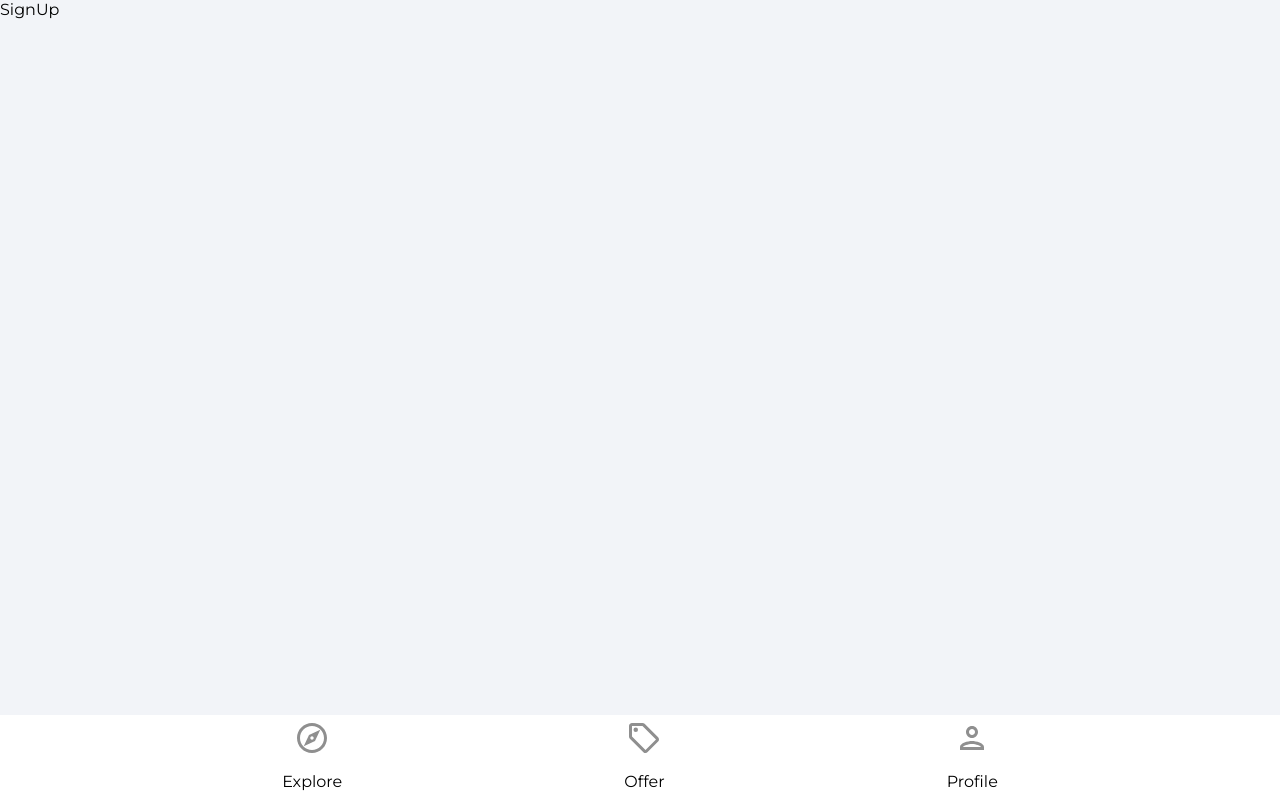
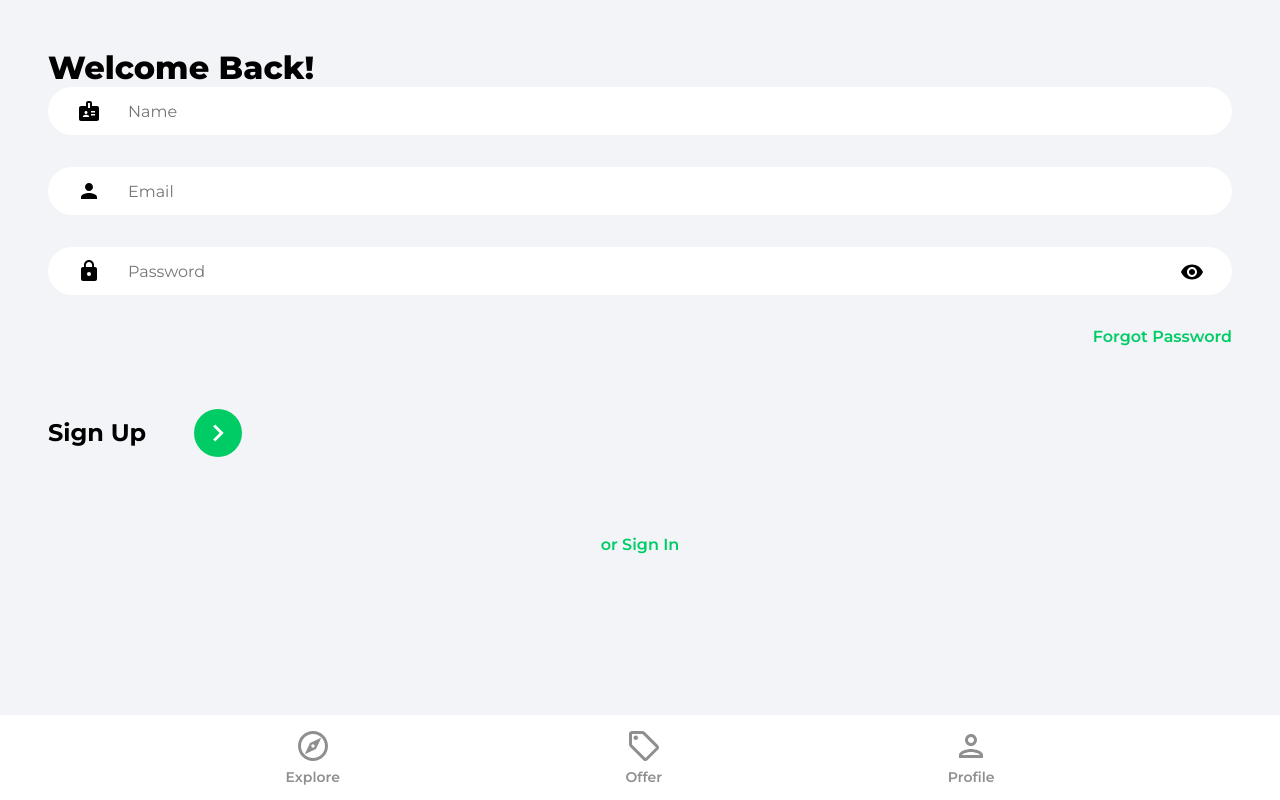
Before and after one commit to Tushar-017/House-marketplace-App, a React (Create React App) app: page /sign-up in a window 1280 px wide. Built offline with nearby package versions, Linux system fonts and the light colour scheme.

Commit message:
sign-in and sign-up added

```diff
--- a/package.json
+++ b/package.json
@@ -11,6 +11,7 @@
     "react-dom": "^18.2.0",
     "react-router-dom": "^6.3.0",
     "react-scripts": "5.0.1",
+    "react-toastify": "^9.0.8",
     "web-vitals": "^2.1.4"
   },
   "scripts": {
--- a/src/App.js
+++ b/src/App.js
@@ -1,4 +1,6 @@
 import { BrowserRouter, Route, Routes} from 'react-router-dom'
+import { ToastContainer  } from 'react-toastify'
+import 'react-toastify/dist/ReactToastify.css';
 
 import Explore from './pages/Explore'
 import Offers from './pages/Offers'
@@ -18,10 +20,12 @@
           <Route path='/profile' element={<Profile/>} />
           <Route path='/sign-in' element={<SignIn/>} />
           <Route path='/sign-up' element={<SignUp/>} />
-          <Route path='/forget-password' element={<ForgotPassword/>} />
+          <Route path='/forgot-password' element={<ForgotPassword/>} />
         </Routes>
         <Navbar/>
       </BrowserRouter>
+
+      <ToastContainer/>
     </>
   );
 }
--- a/src/components/Navbar.jsx
+++ b/src/components/Navbar.jsx
@@ -20,15 +20,15 @@
         <ul className="navbarListItems">
           <li className="navbarListItem" onClick={() => navigate('/')}>
             <ExploreIcon fill={pathMatchRoute('/') ? '#2c2c2c' : '#8f8f8f'} width={36} height={36} />
-            <p>Explore</p>
+            <p className={pathMatchRoute('/') ? 'navbarListItemNameActive' : 'navbarListItemName'}>Explore</p>
           </li>
           <li className="navbarListItem" onClick={() => navigate('/offers')}>
             <OfferIcon fill={pathMatchRoute('/offers') ? '#2c2c2c' : '#8f8f8f'} width={36} height={36} />
-            <p>Offer</p>
+            <p className={pathMatchRoute('/offers') ? 'navbarListItemNameActive' : 'navbarListItemName'}>Offer</p>
           </li>
           <li className="navbarListItem" onClick={() => navigate('/profile')}>
             <PersonOutlineIcon fill={pathMatchRoute('/profile') ? '#2c2c2c' : '#8f8f8f'} width={36} height={36} />
-            <p>Profile</p>
+            <p className={pathMatchRoute('/profile') ? 'navbarListItemNameActive' : 'navbarListItemName'}>Profile</p>
           </li>
         </ul>
       </nav>
--- a/src/firebase.config.js
+++ b/src/firebase.config.js
@@ -11,6 +11,6 @@
 };
 
 // const app is useless here we only need to initializeApp
-const app = initializeApp(firebaseConfig);
+export const app = initializeApp(firebaseConfig);
 
 export const db = getFirestore()
--- a/src/pages/ForgotPassword.jsx
+++ b/src/pages/ForgotPassword.jsx
@@ -1,8 +1,8 @@
 function ForgotPassword() {
   return (
-    <div>
-      ForgotPassword
-    </div>
+    <h1>
+      Forgot Password
+    </h1>
   )
 }
 
--- a/src/pages/Profile.jsx
+++ b/src/pages/Profile.jsx
@@ -1,9 +1,51 @@
+import { getAuth } from "firebase/auth"
+import { useState } from "react"
+import { useNavigate, Link } from "react-router-dom"
+import { updateDoc } from 'firebase/firestore'
+
+import {db} from '../firebase.config'
+
 function Profile() {
-  return (
-    <div>
-      <h1>Profile</h1>
-    </div>
-  )
+  const auth = getAuth()
+
+  // STATE
+  const [changeDetails, setChangeDetails] = useState(false)
+  const [formData, setFormData] = useState({
+    name: auth.currentUser.displayName,
+    email: auth.currentUser.email
+  })
+
+  const {name, email} = formData
+
+  const navigate =  useNavigate()
+
+  const onLogout = () => {
+    auth.signOut()
+    navigate('/')
+  }
+
+  const onSubmit = () => {
+    console.log(123)
+  }
+
+  return <div className="profile">
+    <header className="profileHeader">
+      <p className="pageHeader">My Profile</p>
+      <button type="button" className="logOut" onClick={onLogout}>Logout</button>
+    </header>
+
+    <main>
+      <div className="profileDetailsHeader">
+        <p className="profileDetailsText">Personal Details</p>
+        <p className="changePersonalDetails" onClick={() => {
+          changeDetails && onsubmit()
+          setChangeDetails((prevState) => !prevState)
+        }}>
+          {changeDetails ? 'done' : 'change'}
+        </p>
+      </div>
+    </main>
+  </div>
 }
 
 export default Profile
--- a/src/pages/SignIn.jsx
+++ b/src/pages/SignIn.jsx
@@ -1,10 +1,96 @@
+import { useState } from "react"
+import {Link, useNavigate} from 'react-router-dom'
+import {toast} from 'react-toastify'
+import { getAuth, signInWithEmailAndPassword} from "firebase/auth"
 
+import {ReactComponent as ArrowRightIcon} from '../assets/svg/keyboardArrowRightIcon.svg'
+import visibilityIcon from '../assets/svg/visibilityIcon.svg'
 
 function SignIn() {
+  const [showPassword, setShowPassword] = useState(false)
+  const [formData, setFormData] = useState({
+    email: '',
+    password: ''
+  })
+  const {email, password} = formData
+  const navigate = useNavigate()
+
+  const onChange = (e) => {
+    setFormData((prevState) => ({
+      ...prevState,
+      [e.target.id]: e.target.value
+    }))
+  }
+
+  const onSubmit = async (e) => {
+    e.preventDefault()
+
+    try {
+      const auth = getAuth()
+      const userCredential = await signInWithEmailAndPassword(auth, email, password)
+      // console.log(userCredential)
+
+      if(userCredential.user){
+        navigate('/')
+      }
+    } catch (error) {
+      toast.error('Wrong User Credentials')
+    }
+
+  }
+
   return (
-    <div>
-      SignIn
-    </div>
+    <>
+      <div className="pageContainer">
+        <header>
+          <div className="pageHeader">
+            Welcome Back!
+          </div>
+        </header>
+
+        <form onSubmit={onSubmit}>
+          <input
+            type="email"
+            placeholder="Email"
+            id="email"
+            className="emailInput"
+            value={email}
+            onChange={onChange}
+          />
+
+          <div className="passwordInputDiv">
+            <input
+              type={showPassword ? 'text' : 'password'}
+              className='passwordInput'
+              placeholder="Password"
+              id="password"
+              value={password}
+              onChange={onChange}
+            />
+
+            <img src={visibilityIcon} alt="show password"
+              className="showPassword"
+              onClick={() => {setShowPassword((prevState) => !prevState)}}
+            />
+          </div>
+          <Link to='/forgot-password' className="forgotPasswordLink">Forgot Password</Link>
+
+          <div className="signInBar">
+            <p className="signInText">
+              Sign In
+            </p>
+            <button className="signInButton">
+              <ArrowRightIcon fill="#fff" width={34} height={34} />
+            </button>
+          </div>
+        </form>
+        {/* Google Oauth */}
+
+        <Link to='/sign-up' className="registerLink">
+          Sign Up Instead
+        </Link>
+      </div>
+    </>
   )
 }
 
--- a/src/pages/SignUp.jsx
+++ b/src/pages/SignUp.jsx
@@ -1,8 +1,116 @@
+import { useState } from "react"
+import {Link, useNavigate} from 'react-router-dom'
+import {getAuth, createUserWithEmailAndPassword, updateProfile} from 'firebase/auth'
+import { setDoc, doc, serverTimestamp } from "firebase/firestore"
+import {toast} from 'react-toastify'
+
+
+import {db} from '../firebase.config'
+import {ReactComponent as ArrowRightIcon} from '../assets/svg/keyboardArrowRightIcon.svg'
+import visibilityIcon from '../assets/svg/visibilityIcon.svg'
+
 function SignUp() {
+  const [showPassword, setShowPassword] = useState(false)
+  const [formData, setFormData] = useState({
+    name:'',
+    email: '',
+    password: ''
+  })
+  const {name, email, password} = formData
+  const navigate = useNavigate()
+
+  const onChange = (e) => {
+    setFormData((prevState) => ({
+      ...prevState,
+      [e.target.id]: e.target.value
+    }))
+  }
+
+  const onSubmit = async (e) => {
+    e.preventDefault()
+    try{
+      const auth = getAuth()
+      const userCredential = await createUserWithEmailAndPassword(auth,email,password)
+      // console.log(userCredential)
+      const user = userCredential.user
+
+      updateProfile(auth.currentUser, {
+        displayName: name,
+      })
+
+      const formDataCopy = {...formData}
+      delete formDataCopy.password
+      formDataCopy.timestamp = serverTimestamp()
+
+      await setDoc(doc(db, 'users', user.uid), formDataCopy)
+
+      navigate('/')
+    } catch(error){
+      toast.error('Something Went Wrong with registration')
+    }
+  }
+
   return (
-    <div>
-      SignUp
-    </div>
+    <>
+      <div className="pageContainer">
+        <header>
+          <div className="pageHeader">
+            Welcome Back!
+          </div>
+        </header>
+
+        <form onSubmit={onSubmit}>
+          <input
+            type="name"
+            placeholder="Name"
+            id="name"
+            className="nameInput"
+            value={name}
+            onChange={onChange}
+          />
+
+          <input
+            type="email"
+            placeholder="Email"
+            id="email"
+            className="emailInput"
+            value={email}
+            onChange={onChange}
+          />
+
+          <div className="passwordInputDiv">
+            <input
+              type={showPassword ? 'text' : 'password'}
+              className='passwordInput'
+              placeholder="Password"
+              id="password"
+              value={password}
+              onChange={onChange}
+            />
+
+            <img src={visibilityIcon} alt="show password"
+              className="showPassword"
+              onClick={() => {setShowPassword((prevState) => !prevState)}}
+            />
+          </div>
+          <Link to='/forgot-password' className="forgotPasswordLink">Forgot Password</Link>
+
+          <div className="signUpBar">
+            <p className="signUpText">
+              Sign Up
+            </p>
+            <button className="signUpButton">
+              <ArrowRightIcon fill="#fff" width={34} height={34} />
+            </button>
+          </div>
+        </form>
+        {/* Google Oauth */}
+
+        <Link to='/sign-in' className="registerLink">
+          or Sign In
+        </Link>
+      </div>
+    </>
   )
 }
 
```
Also changed, not shown: 1 other file (tests, documents, lock files or other folders).
